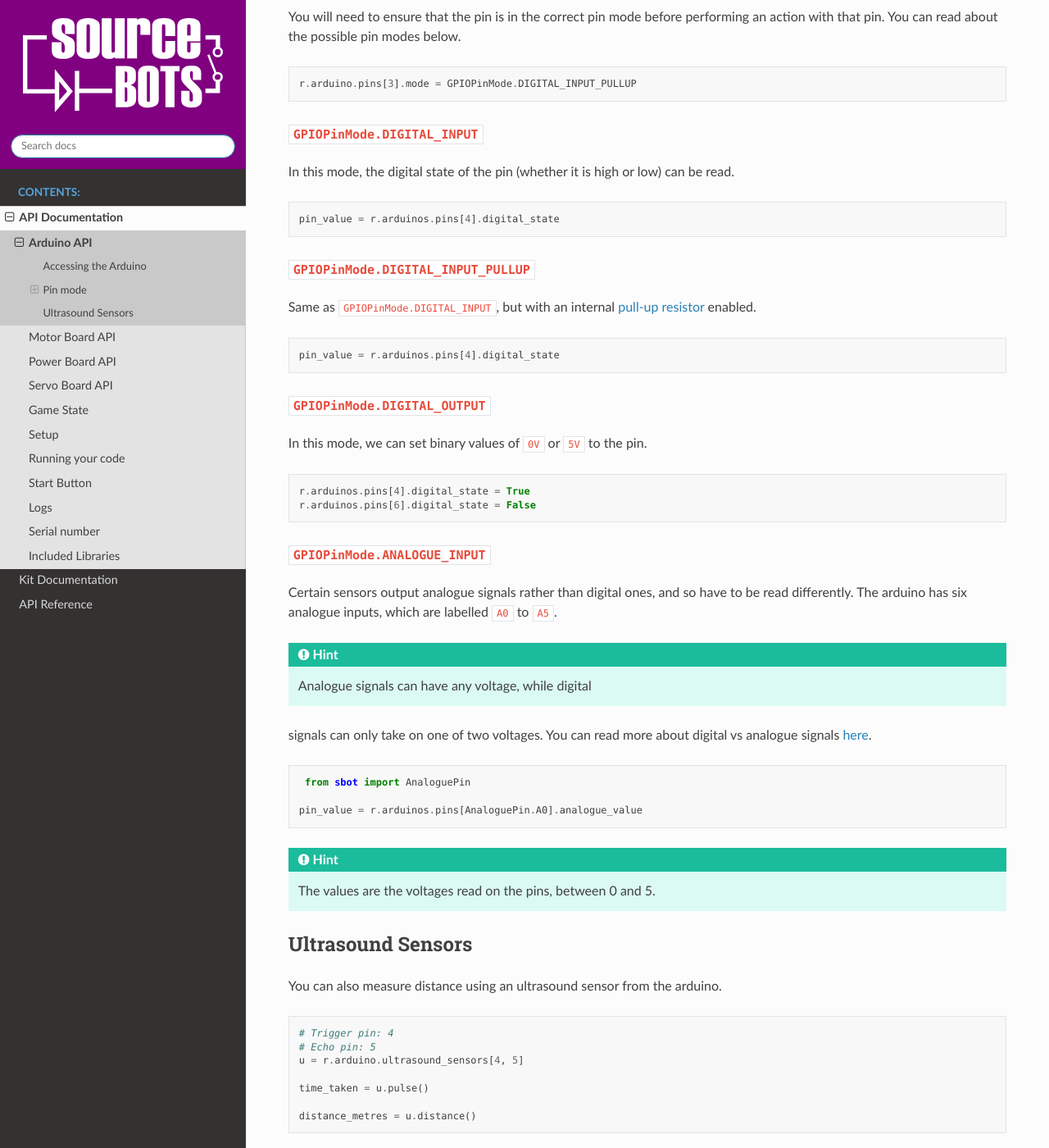
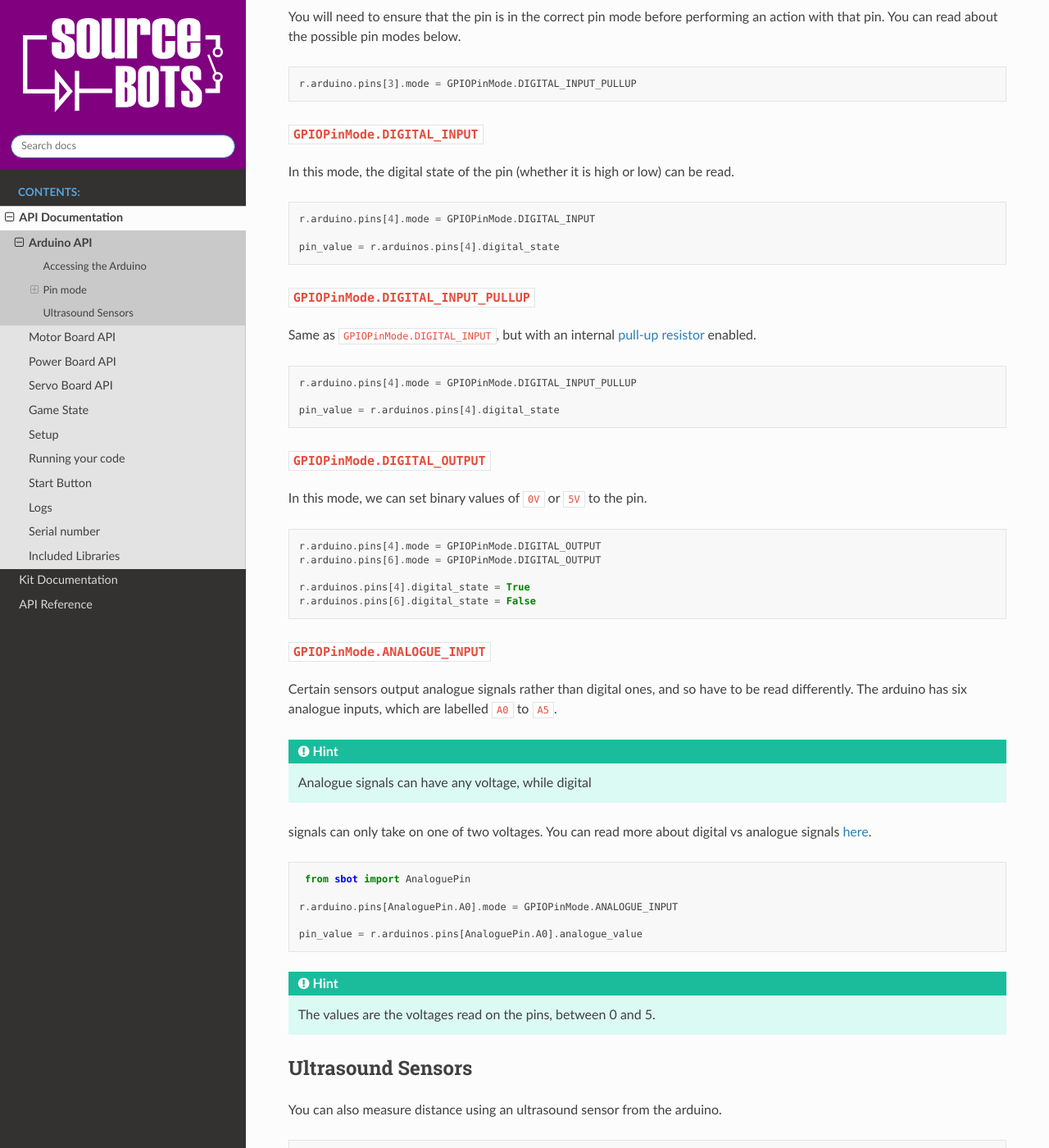
Before and after one commit to sourcebots/sbot, a Sphinx documentation site: the page built from docs/source/api/arduino.rst, in a window 1280 px wide and 1400 px high, scrolled down 812 px. Shown: the whole window at 82% size. Built offline with Sphinx 7.4.7 and the Read the Docs theme 2.0.0, drawn with Linux system fonts in a browser that asks for light colours.

Commit message:
Demonstrate setting the mode before using the pin in the relevant code samples

```diff
--- a/docs/source/api/arduino.rst
+++ b/docs/source/api/arduino.rst
@@ -59,6 +59,8 @@ can be read.
 
 .. code:: python
 
+   r.arduino.pins[4].mode = GPIOPinMode.DIGITAL_INPUT
+
    pin_value = r.arduinos.pins[4].digital_state
 
 
@@ -71,6 +73,8 @@ enabled.
 
 .. code:: python
 
+   r.arduino.pins[4].mode = GPIOPinMode.DIGITAL_INPUT_PULLUP
+
    pin_value = r.arduinos.pins[4].digital_state
 
 ``GPIOPinMode.DIGITAL_OUTPUT``
@@ -79,6 +83,9 @@ enabled.
 In this mode, we can set binary values of ``0V`` or ``5V`` to the pin.
 
 .. code:: python
+
+   r.arduino.pins[4].mode = GPIOPinMode.DIGITAL_OUTPUT
+   r.arduino.pins[6].mode = GPIOPinMode.DIGITAL_OUTPUT
 
    r.arduinos.pins[4].digital_state = True
    r.arduinos.pins[6].digital_state = False
@@ -97,6 +104,8 @@ digital vs analogue signals `here <https://learn.sparkfun.com/tutorials/analog-v
 .. code:: python
 
     from sbot import AnaloguePin
+
+   r.arduino.pins[AnaloguePin.A0].mode = GPIOPinMode.ANALOGUE_INPUT
 
    pin_value = r.arduinos.pins[AnaloguePin.A0].analogue_value
 
```
